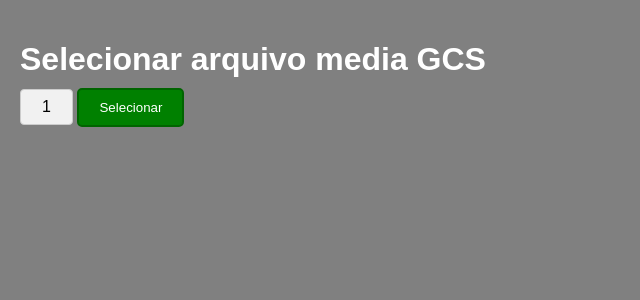
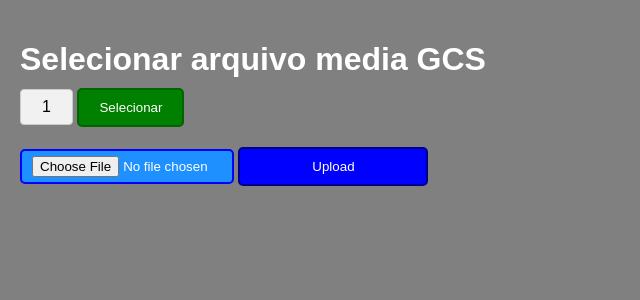
Before and after one commit to fbatag/GeminiApp, a Flask app: template templates/gcsfile.html in a window 1280 px wide. Shown: the top 300 px of the page, without its empty margins (0-640 px from the left). Run offline with Flask 3, Linux system fonts and the light colour scheme; the template is opened without the code that fills it: most values are stand-ins (such as "Sample title", 1, 10 or a date in 2020).

Commit message:
Adicionando funcionaldiade de carregar um arquivo de video para um bucket padrão

```diff
--- a/main.py
+++ b/main.py
@@ -14,6 +14,7 @@ from google.cloud import storage
 #REGION = os.environ.get("REGION")
 #GAE = os.environ.get("GAE", "TRUE").upper() == "TRUE"
 #GAE_APP_ID = os.environ.get("GAE_APP_ID", "default")
+VIDEO_BUCKET_NAME = os.environ.get("VIDEO_BUCKET_NAME", "gemini-app-videos-4ab7c")
 
 # Create a Flask app
 app = Flask(__name__)
@@ -118,6 +119,24 @@ def renderIndex(any_error="", gcs_uri =""):
     loaded_prompts = loadedPrompts()
     return render_template("index.html", user=get_iap_user(), loaded_prompts=loaded_prompts, prompt_len=len(loaded_prompts), choosen_model_name=choosen_model_name, any_error=any_error, gcs_uri=gcs_uri)
 
+@app.route('/upload_video', methods=['POST'])
+def upload_video():
+    print("METHOD: upload_video", request.method)
+    file = request.files['load_video_file']
+    if file:
+        bucket_name = VIDEO_BUCKET_NAME
+        filename = file.filename
+        # Cria um cliente de armazenamento
+        storage_client = storage.Client()
+        # Cria um bucket se ele não existir
+        bucket = storage_client.bucket(bucket_name)
+        if not bucket.exists():
+            bucket.create()
+        # Faz o upload do arquivo para o bucket
+        blob = bucket.blob(filename)
+        blob.upload_from_file(file, content_type='video/mp4')
+
+    return gcsfile()
 
 @app.route("/gcsfile", methods=["GET", "POST"])
 def gcsfile():
@@ -136,8 +155,9 @@ def gcsfile():
                     index += 1
                 else:
                     buckets[index][1].append([blob.name, gcsFullName(blob)])
-    if len(buckets) == 0:
-        return renderIndex(any_error="show_error_no_gcs_file")
+    print(buckets)
+    #if len(buckets) == 0:
+    #    return renderIndex(any_error="show_error_no_gcs_file")
     return render_template("gcsfile.html", buckets=buckets, model_name=request.form.get("model_name",""))
 
 def gcsFullName(blob):
--- a/static/style.css
+++ b/static/style.css
@@ -36,7 +36,7 @@ body {
     margin-bottom: 5px;
   }
 
-  .txt-geberal-style{
+  .txt-geberal-style {
     background-color: lightgray;
     color: white;
     padding: 10px 10px;
@@ -44,7 +44,17 @@ body {
     border-radius: 5px;
   }
 
-  .btn-build-style{
+  button {
+    background-color: darkblue;
+    color: white;
+    padding: 10px 20px;
+    border: none;
+    border: 2px solid darkblue;
+    border-radius: 5px;
+    cursor: pointer;
+    width: 190px;
+  }
+  .btn-file {
     background-color: dodgerblue;
     color: white;
     padding: 5px 10px;
@@ -54,7 +64,17 @@ body {
     width: 190px;
   }
 
-  .btn-load-style{
+  .btn-build-style {
+    background-color: dodgerblue;
+    color: white;
+    padding: 5px 10px;
+    border: 2px solid blue;
+    border-radius: 5px;
+    cursor: pointer;
+    width: 190px;
+  }
+
+  .btn-load-style {
     background-color: blue;
     color: white;
     padding: 10px 20px;
@@ -65,7 +85,7 @@ body {
     width: 190px;
   }
 
-  .btn-proceed-style{
+  .btn-proceed-style {
     background-color: red;
     color: white;
     padding: 10px 20px;
@@ -75,7 +95,7 @@ body {
     cursor: pointer;
   }
 
-  .btn-clear-style{
+  .btn-clear-style {
     background-color:goldenrod;
     color: white;
     padding: 10px 20px;
@@ -85,7 +105,7 @@ body {
     cursor: pointer;
   }
 
-  .btn-general-style{
+  .btn-general-style {
     background-color: green;
     color: white;
     padding: 10px 20px;
--- a/templates/gcsfile.html
+++ b/templates/gcsfile.html
@@ -7,23 +7,53 @@
     <meta name="viewport" content="width=device-width, initial-scale=1.0">
     <title>Selecionar GCS</title>
 </head>
+
 <body>
     <h1>Selecionar arquivo media GCS</h1>
 
-    <form action="/" method="POST">
-        <input type="hidden" name="cliked_button" value="gcsfile">
-        <select name="filename"  id="files">
+    <form id="gcs_form" action="/" method="POST">
+        <input type="hidden" id="cliked_button" name="cliked_button" value="gcsfile">
+        {% if buckets|length == 0 %}
+        <p style="color: white; font-weight: bold;">Nenhum video encontrada em nenhum dos buckets gcs deste projeto!</p>
+        {% else %}
+        <select name="filename" id="files">
             {% for bucket in buckets %}
             <optgroup label="{{ bucket[0] }}">
                 {% for filename in bucket[1] %}
-                    <option value="{{ filename[1] }}">{{ filename[0] }}</option>
+                <option value="{{ filename[1] }}">{{ filename[0] }}</option>
                 {% endfor %}
             </optgroup>
             {% endfor %}
         </select>
         <input class="btn-general-style" type="submit" value="Selecionar">
+        {% endif %}
         <input type="hidden" name="model_name" value="{{ model_name }}">
     </form>
+    <form id="load_Form" method="POST" action="/upload_video" enctype="multipart/form-data">
+        <input type="file" name="load_video_file" class="btn-build-style" accept="video/mp4">
+        <input type="submit" name="Upload" value="Upload" class="btn-load-style">
+        <input type="hidden" name="model_name" value="{{ model_name }}">
+    </form>
+    <br><br>
+    <p id="load_message" style="color: white; font-weight: bold;">Carregando o arquivo de video para o GCS.</p>
 
+    <script>
+        document.getElementById("load_message").style.display = "none";
+        const form = document.getElementById("load_Form");
+        // Adiciona um ouvinte de evento ao formulário
+        form.addEventListener("submit", function (event) {
+            // Evita que o formulário seja enviado
+            event.preventDefault();
+            // Obtém o botão que foi pressionado
+            console.log("CLICKED BTN: " + event.submitter.name);
+            if (event.submitter.name == "Upload") {
+                document.getElementById("gcs_form").style.display = "none";
+                document.getElementById("load_Form").style.display = "none";
+                document.getElementById("load_message").style.display = "block";
+            }
+            this.submit();
+        });
+    </script>
 </body>
+
 </html>
--- a/templates/index.html
+++ b/templates/index.html
@@ -48,7 +48,7 @@
         <br><br>
         &nbsp;&nbsp;
         <button type="submit" name="load_prompts" class="btn-load-style">Carregar estória</button>&nbsp;&nbsp;&nbsp;
-        {% if prompt_len > 0 %}
+        {% if loaded_prompts|length > 0 %}
         <button type="submit" name="reset" class="btn-clear-style">Limpar</button>&nbsp;&nbsp;&nbsp;
         <label style="color: white; font-weight: bold;" for="model_name">Modelo:</label>
         <select name="model_name">
@@ -65,7 +65,7 @@
         <input type="hidden" name="prompt_json"></input>
         <input type="hidden" name="prompts_filename"></input>
     </form>
-    {% if prompt_len > 0 %}
+    {% if loaded_prompts|length > 0 %}
     <h2>Pedidos e contextos carregados</h2>
     <!--div class="form-list">
         <ul>
```
Also changed, not shown: templates/proceed.html (+7 -0 lines).
